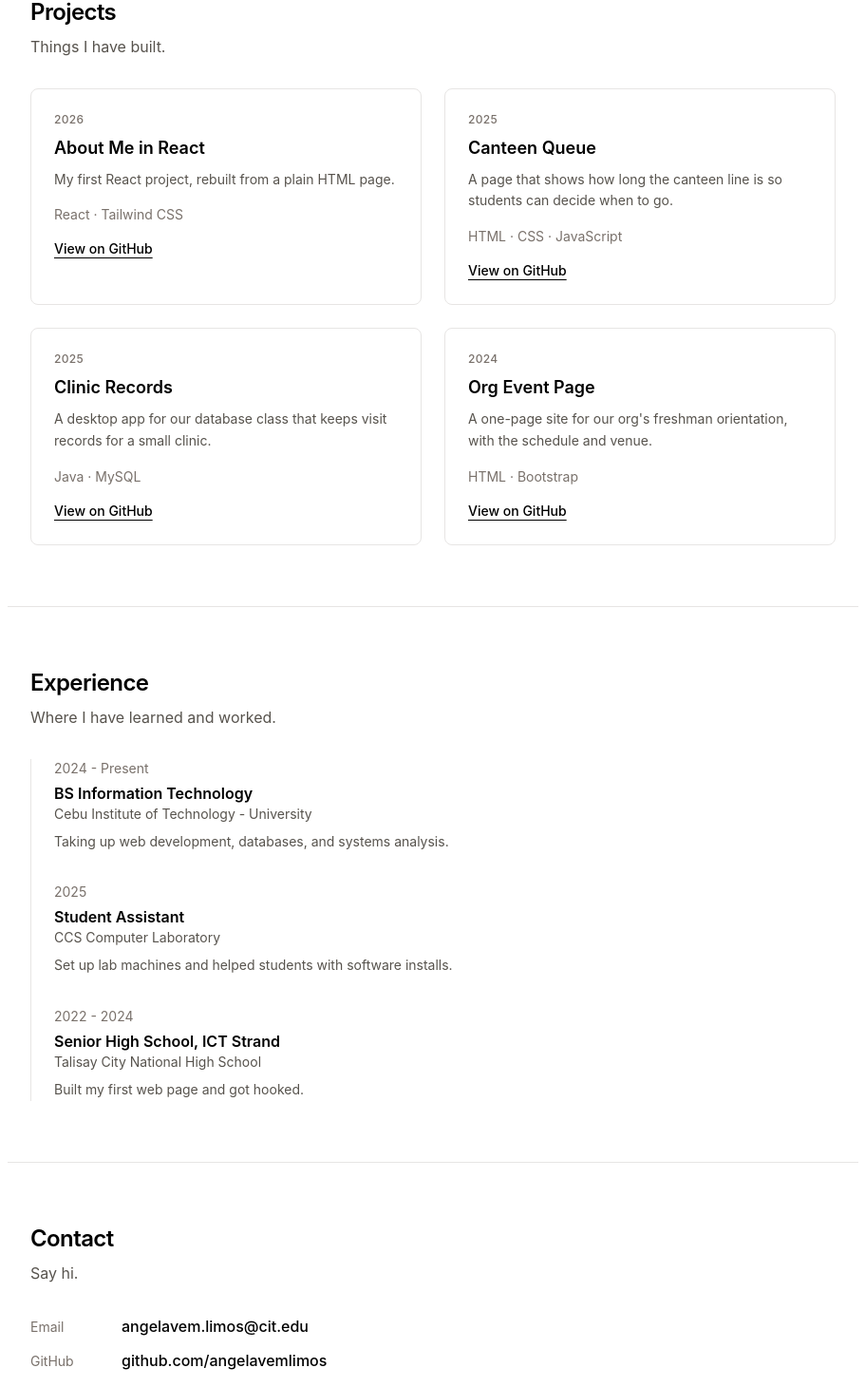
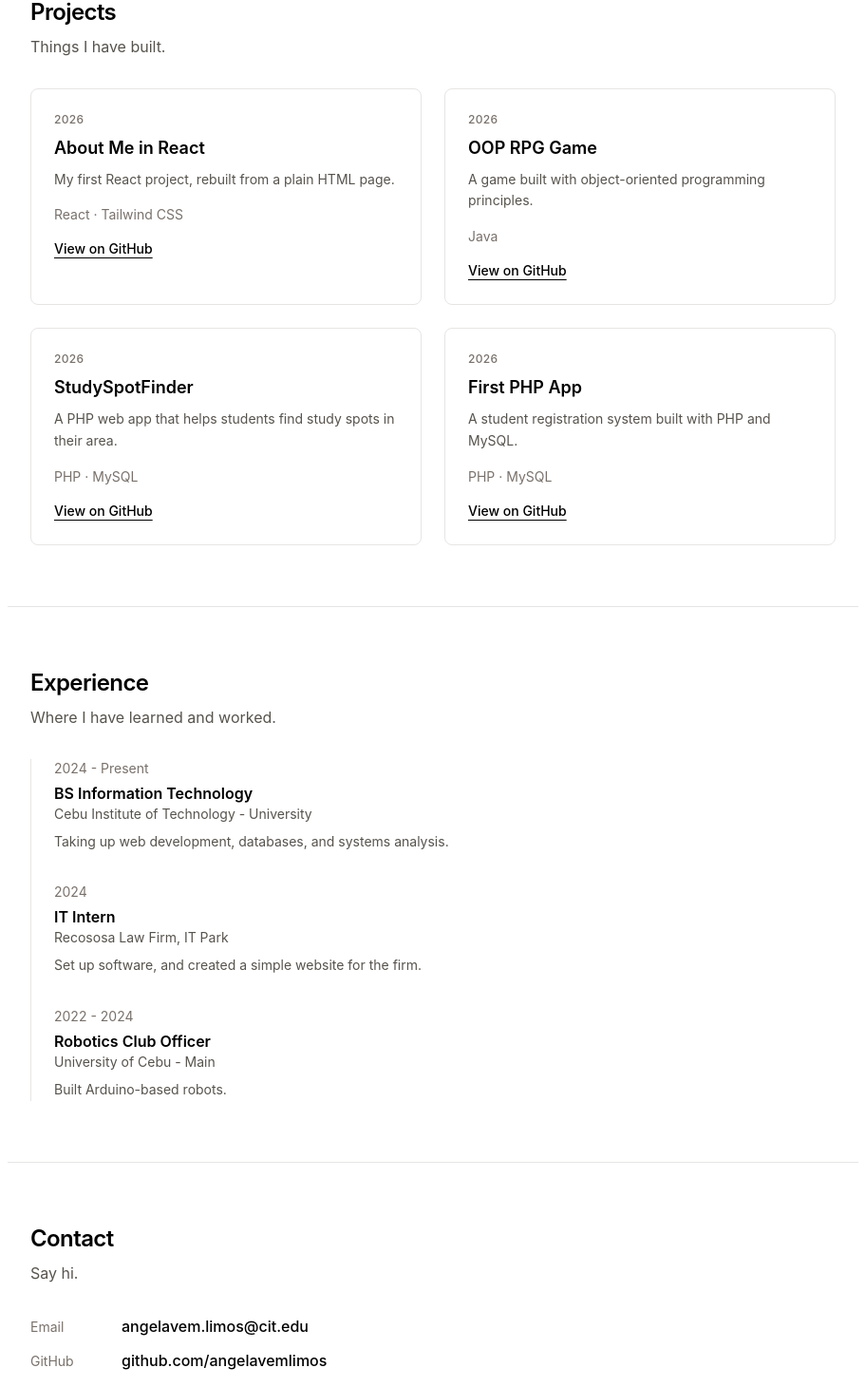
Before and after one commit to angelavemlimos/CSIT340-Lab2-Limos, a React (Vite) app: page / in a window 1280 px wide. Shown: the part 1226-2686 px from the top of the page at 95% size, without its empty margins (184-1095 px from the left). Built offline with nearby package versions, Linux system fonts and the light colour scheme.

Commit message:
docs: update personal information and project links

```diff
--- a/src/components/AboutSection.jsx
+++ b/src/components/AboutSection.jsx
@@ -6,9 +6,9 @@ export default function AboutSection() {
         <section id="about" className="max-w-4xl mx-auto px-6 py-16 border-t border-stone-200 scroll-mt-16">
             <SectionHeading title="About" subtitle="A little about who I am." />
             <p className="mt-6 max-w-2xl leading-relaxed text-stone-700">
-                I grew up in Talisay and moved to Cebu City for college. I picked IT because I
-                wanted to build things people actually open. So far my favorite part is the moment
-                something finally runs.
+                I grew up in Cebu City and chose IT in my studies. It started
+                in high school when I enrolled in the ICT strand, focusing on networking and robotics.
+                I found myself drawn to web development, and I enjoy building useful systems for the people around me.
             </p>
             <dl className="mt-8 grid grid-cols-2 gap-6 sm:grid-cols-4">
                 <Fact label="Course" value="BS Information Technology" />
--- a/src/components/ContactSection.jsx
+++ b/src/components/ContactSection.jsx
@@ -19,7 +19,7 @@ export default function ContactSection() {
                 <ContactLink
                     label="LinkedIn"
                     href="https://www.linkedin.com/in/angelavemlimos/"
-                    text="linkedin.com/in/angelavemlimos"
+                    text="www.linkedin.com/in/angela-vem-limos"
                 />
             </ul>
         </section>
--- a/src/components/ExperienceSection.jsx
+++ b/src/components/ExperienceSection.jsx
@@ -13,16 +13,16 @@ export default function ExperienceSection() {
                     description="Taking up web development, databases, and systems analysis."
                 />
                 <TimelineItem
-                    period="2025"
-                    title="Student Assistant"
-                    place="CCS Computer Laboratory"
-                    description="Set up lab machines and helped students with software installs."
+                    period="2024"
+                    title="IT Intern"
+                    place="Recososa Law Firm, IT Park"
+                    description="Set up software, and created a simple website for the firm."
                 />
                 <TimelineItem
                     period="2022 - 2024"
-                    title="Senior High School, ICT Strand"
-                    place="Talisay City National High School"
-                    description="Built my first web page and got hooked."
+                    title="Robotics Club Officer"
+                    place="University of Cebu - Main"
+                    description="Built Arduino-based robots."
                 />
             </ol>
         </section>
--- a/src/components/Hero.jsx
+++ b/src/components/Hero.jsx
@@ -3,7 +3,7 @@ export default function Hero() {
         <header id="top" className="max-w-4xl mx-auto px-6 pt-20 pb-16 scroll-mt-16">
             <p className="text-sm font-medium text-stone-500">Hi, I'm</p>
             <h1 className="mt-2 text-5xl font-semibold tracking-tight">
-                Juan dela Cruz
+                Angela Vem D. Limos
             </h1>
             <p className="mt-4 max-w-xl text-lg leading-relaxed text-stone-600">
                 A third year IT student who builds small web apps for the people around me.
--- a/src/components/Navbar.jsx
+++ b/src/components/Navbar.jsx
@@ -4,7 +4,7 @@ export default function Navbar() {
     return (
         <nav className="sticky top-0 z-10 border-b border-stone-200 bg-white">
             <div className="max-w-4xl mx-auto px-6 h-16 flex items-center justify-between">
-                <a href="#top" className="font-semibold">Juan dela Cruz</a>
+                <a href="#top" className="font-semibold">Vem</a>
                 <div className="flex gap-6 text-sm text-stone-600">
                     <NavLink href="#about" label="About" />
                     <NavLink href="#skills" label="Skills" />
--- a/src/components/ProjectsSection.jsx
+++ b/src/components/ProjectsSection.jsx
@@ -11,28 +11,28 @@ export default function ProjectsSection() {
                     title="About Me in React"
                     description="My first React project, rebuilt from a plain HTML page."
                     tech="React · Tailwind CSS"
-                    link="https://github.com/angelalimos/CSIT340-Lab1-Limos"
+                    link="https://github.com/angelavemlimos/CSIT340-Lab2-Limos"
                 />
                 <ProjectCard
-                    year="2025"
-                    title="Canteen Queue"
-                    description="A page that shows how long the canteen line is so students can decide when to go."
-                    tech="HTML · CSS · JavaScript"
-                    link="https://github.com/angelalimos/canteen-queue"
+                    year="2026"
+                    title="OOP RPG Game"
+                    description="A game built with object-oriented programming principles."
+                    tech="Java"
+                    link="https://github.com/warnbs/OOP-RPG-Game"
                 />
                 <ProjectCard
-                    year="2025"
-                    title="Clinic Records"
-                    description="A desktop app for our database class that keeps visit records for a small clinic."
-                    tech="Java · MySQL"
-                    link="https://github.com/angelalimos/clinic-records"
+                    year="2026"
+                    title="StudySpotFinder"
+                    description="A PHP web app that helps students find study spots in their area."
+                    tech="PHP · MySQL"
+                    link="https://github.com/angelavemlimos/StudySpotFinder"
                 />
                 <ProjectCard
-                    year="2024"
-                    title="Org Event Page"
-                    description="A one-page site for our org's freshman orientation, with the schedule and venue."
-                    tech="HTML · Bootstrap"
-                    link="https://github.com/angelalimos/org-event-page"
+                    year="2026"
+                    title="First PHP App"
+                    description="A student registration system built with PHP and MySQL."
+                    tech="PHP · MySQL"
+                    link="https://github.com/angelavemlimos/First-PHP-App"
                 />
             </div>
         </section>
```
